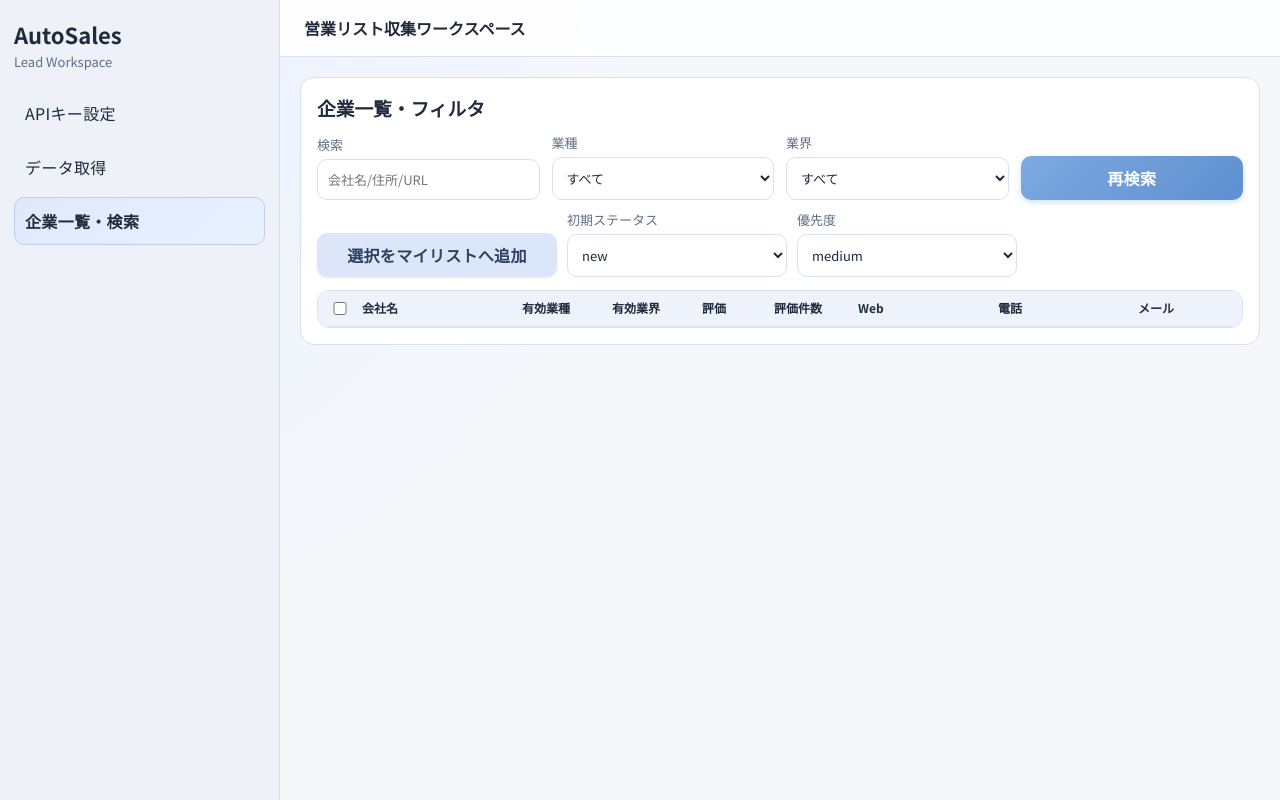
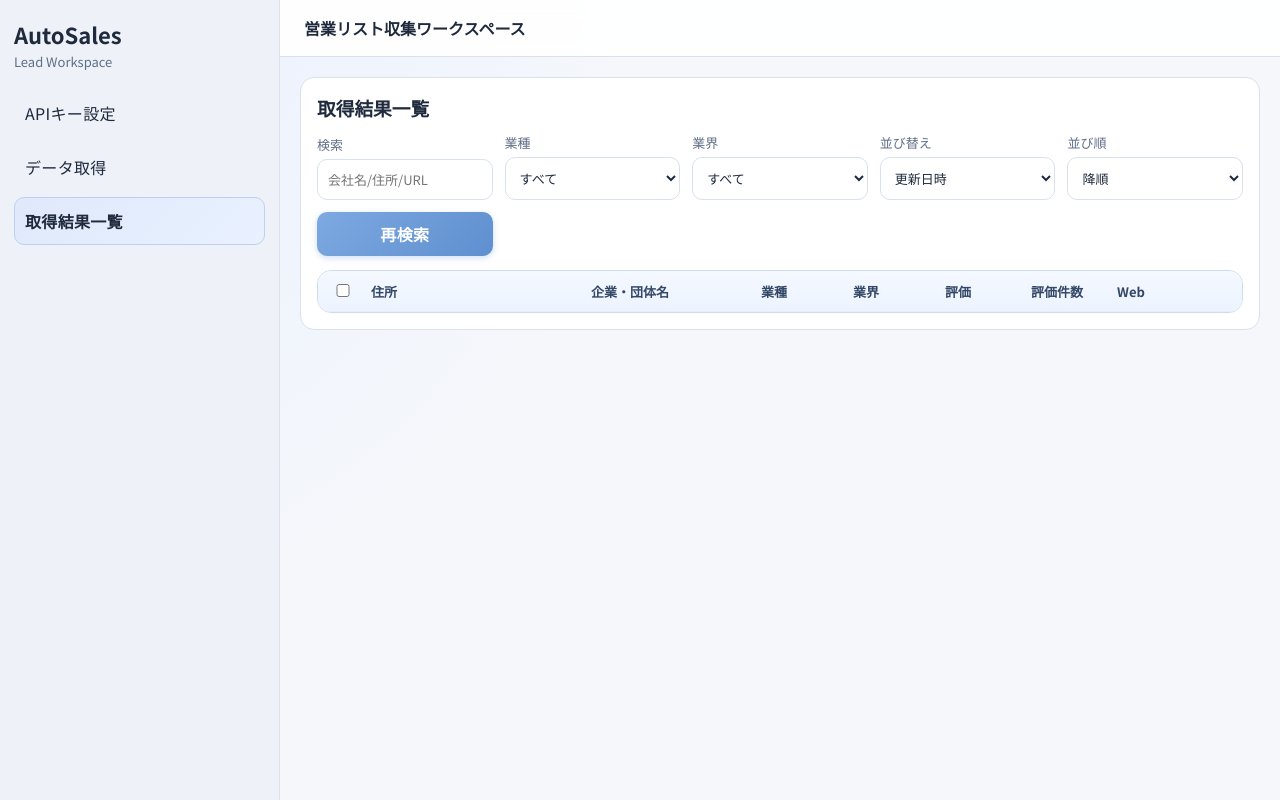
Before and after one commit to macdown360/maptolist, a FastAPI app: page / in a window 1280 px wide. Run offline with FastAPI, Linux system fonts and the light colour scheme; data comes from the database, SQL or seed files in the repository; data that the repository does not hold is empty; some libraries are stand-ins or nearby versions.

Commit message:
feat: 日本の住所解析機能を追加し、リード情報に郵便番号、都道府県、市区町村を追加

```diff
--- a/app/main.py
+++ b/app/main.py
@@ -26,6 +26,13 @@ BASE_DIR = Path(__file__).resolve().parent.parent
 DB_PATH = BASE_DIR / "autosales.db"
 load_dotenv(BASE_DIR / ".env")
 EMAIL_REGEX = re.compile(r"[A-Za-z0-9._%+-]+@[A-Za-z0-9.-]+\.[A-Za-z]{2,}")
+POSTAL_CODE_REGEX = re.compile(r"〒?\s*(\d{3})[-ー]?\s*(\d{4})")
+PREFECTURE_REGEX = re.compile(
+    r"(北海道|(?:東京都|京都府|大阪府)|(?:.{2,3}県))"
+)
+CITY_REGEX = re.compile(
+    r"^(.*?(?:市.*?区|市|区|町|村))"
+)
 DEFAULT_DAILY_SEND_LIMIT = int(os.getenv("DAILY_SEND_LIMIT", "100"))
 GOOGLE_CLIENT_ID = os.getenv("GOOGLE_CLIENT_ID", "")
 GOOGLE_CLIENT_SECRET = os.getenv("GOOGLE_CLIENT_SECRET", "")
@@ -325,6 +332,11 @@ def init_db() -> None:
         safe_add_column(conn, "leads", "rating REAL")
         safe_add_column(conn, "leads", "user_ratings_total INTEGER")
         safe_add_column(conn, "leads", "editorial_summary TEXT")
+        safe_add_column(conn, "leads", "postal_code TEXT")
+        safe_add_column(conn, "leads", "prefecture TEXT")
+        safe_add_column(conn, "leads", "city TEXT")
+        safe_add_column(conn, "leads", "address_detail TEXT")
+        safe_add_column(conn, "leads", "address_components_json TEXT")
         conn.execute(
             """
             CREATE TABLE IF NOT EXISTS contact_logs (
@@ -446,6 +458,106 @@ def now_iso() -> str:
     return datetime.now(UTC).isoformat()
 
 
+def split_jp_address(raw_address: str) -> dict[str, str]:
+    """Split Japanese address into postal code/prefecture/city/detail for display."""
+    text = (raw_address or "").strip()
+    postal_code = ""
+    prefecture = ""
+    city = ""
+    detail = ""
+
+    if not text:
+        return {
+            "postal_code": postal_code,
+            "prefecture": prefecture,
+            "city": city,
+            "address_detail": detail,
+        }
+
+    m_postal = POSTAL_CODE_REGEX.search(text)
+    if m_postal:
+        postal_code = f"{m_postal.group(1)}-{m_postal.group(2)}"
+        text = (text[:m_postal.start()] + text[m_postal.end():]).strip()
+
+    m_pref = PREFECTURE_REGEX.search(text)
+    if m_pref:
+        prefecture = m_pref.group(1)
+        rest = text[m_pref.end():].strip()
+    else:
+        rest = text
+
+    m_city = CITY_REGEX.match(rest)
+    if m_city:
+        city = m_city.group(1).strip()
+        detail = rest[m_city.end():].strip()
+    else:
+        detail = rest
+
+    return {
+        "postal_code": postal_code,
+        "prefecture": prefecture,
+        "city": city,
+        "address_detail": detail,
+    }
+
+
+def parse_address_components(address_components: list[dict[str, Any]]) -> dict[str, str]:
+    """Extract key address fields from Google Places address_components."""
+    if not address_components:
+        return {
+            "postal_code": "",
+            "prefecture": "",
+            "city": "",
+            "address_detail": "",
+        }
+
+    by_type: dict[str, str] = {}
+    for component in address_components:
+        long_name = str(component.get("long_name", "")).strip()
+        types = component.get("types", [])
+        if not long_name or not isinstance(types, list):
+            continue
+        for t in types:
+            t_name = str(t).strip()
+            if t_name and t_name not in by_type:
+                by_type[t_name] = long_name
+
+    postal = by_type.get("postal_code", "")
+    postal_suffix = by_type.get("postal_code_suffix", "")
+    postal_code = f"{postal}-{postal_suffix}" if postal and postal_suffix else postal
+
+    prefecture = by_type.get("administrative_area_level_1", "")
+    city = (
+        by_type.get("locality", "")
+        or by_type.get("administrative_area_level_2", "")
+        or by_type.get("sublocality_level_1", "")
+    )
+
+    detail_parts: list[str] = []
+    for key in [
+        "sublocality_level_2",
+        "sublocality_level_3",
+        "sublocality_level_4",
+        "sublocality_level_5",
+        "route",
+        "street_number",
+        "premise",
+        "subpremise",
+    ]:
+        val = by_type.get(key, "")
+        if val:
+            detail_parts.append(val)
+
+    address_detail = "".join(detail_parts)
+
+    return {
+        "postal_code": postal_code,
+        "prefecture": prefecture,
+        "city": city,
+        "address_detail": address_detail,
+    }
+
+
 def safe_add_column(conn: sqlite3.Connection, table: str, column_def: str) -> None:
     try:
         conn.execute(f"ALTER TABLE {table} ADD COLUMN {column_def}")
@@ -817,6 +929,8 @@ def get_leads(
     q: str = Query("", description="会社名や住所で検索"),
     category: str = Query("", description="業種フィルタ"),
     industry: str = Query("", description="業界フィルタ"),
+    sort_by: str = Query("updated_at", description="並び替え項目"),
+    sort_dir: str = Query("desc", description="並び順 asc/desc"),
 ) -> dict[str, Any]:
     init_db()
 
@@ -845,7 +959,26 @@ def get_leads(
         sql += " AND COALESCE(mt.industry, l.industry) = ?"
         params.append(industry)
 
-    sql += " ORDER BY l.updated_at DESC"
+    allowed_sort_columns = {
+        "updated_at": "l.updated_at",
+        "address": "l.address",
+        "name": "l.name",
+        "category": "COALESCE(mt.category, l.category)",
+        "industry": "COALESCE(mt.industry, l.industry)",
+        "rating": "l.rating",
+        "user_ratings_total": "l.user_ratings_total",
+    }
+
+    normalized_dir = sort_dir.strip().lower()
+    if normalized_dir not in {"asc", "desc"}:
+        raise HTTPException(status_code=400, detail="sort_dir は asc または desc を指定してください")
+
+    normalized_sort_by = sort_by.strip().lower()
+    sort_column = allowed_sort_columns.get(normalized_sort_by)
+    if not sort_column:
+        raise HTTPException(status_code=400, detail="未対応の sort_by です")
+
+    sql += f" ORDER BY {sort_column} {normalized_dir}, l.updated_at DESC"
 
     with sqlite3.connect(DB_PATH) as conn:
         conn.row_factory = sqlite3.Row
@@ -873,6 +1006,30 @@ def get_leads(
     for row in rows:
         item = dict(row)
         item["suppressed"] = is_suppressed(item.get("email", ""))
+
+        components_json = item.get("address_components_json", "") or ""
+        resolved = {
+            "postal_code": item.get("postal_code", "") or "",
+            "prefecture": item.get("prefecture", "") or "",
+            "city": item.get("city", "") or "",
+            "address_detail": item.get("address_detail", "") or "",
+        }
+
+        if components_json and not all(resolved.values()):
+            try:
+                parsed_components = json.loads(components_json)
+                if isinstance(parsed_components, list):
+                    from_components = parse_address_components(parsed_components)
+                    for k, v in from_components.items():
+                        if not resolved[k] and v:
+                            resolved[k] = v
+            except json.JSONDecodeError:
+                pass
+
+        if not any(resolved.values()):
+            resolved = split_jp_address(item.get("address", ""))
+
+        item.update(resolved)
         items.append(item)
 
     return {
@@ -880,6 +1037,10 @@ def get_leads(
         "filters": {
             "categories": [r[0] for r in categories],
             "industries": [r[0] for r in industries],
+        },
+        "sort": {
+            "sort_by": normalized_sort_by,
+            "sort_dir": normalized_dir,
         },
         "send_limit": {
             "daily_limit": DEFAULT_DAILY_SEND_LIMIT,
@@ -1317,7 +1478,7 @@ async def fetch_places(
             for place in results:
                 detail_params = {
                     "place_id": place.get("place_id"),
-                    "fields": "name,website,formatted_phone_number,formatted_address,types,rating,user_ratings_total",
+                    "fields": "name,website,formatted_phone_number,formatted_address,address_components,types,rating,user_ratings_total",
                     "language": language,
                     "key": api_key,
                 }
@@ -1332,6 +1493,10 @@ async def fetch_places(
                 website = detail_data.get("website", "")
                 email = await extract_email_from_website(client, website)
                 category, industry = classify_business(detail_types, place.get("name", ""), website)
+                address_components = detail_data.get("address_components", [])
+                if not isinstance(address_components, list):
+                    address_components = []
+                address_parts = parse_address_components(address_components)
 
                 places.append(
                     {
@@ -1346,6 +1511,11 @@ async def fetch_places(
                         "raw_types": ",".join(detail_types),
                         "category": category,
                         "industry": industry,
+                        "postal_code": address_parts.get("postal_code", ""),
+                        "prefecture": address_parts.get("prefecture", ""),
+                        "city": address_parts.get("city", ""),
+                        "address_detail": address_parts.get("address_detail", ""),
+                        "address_components_json": json.dumps(address_components, ensure_ascii=False),
                     }
                 )
                 if len(places) >= max_results:
@@ -1445,8 +1615,8 @@ def upsert_lead(item: dict[str, Any], user_id: int | None = None) -> None:
     with sqlite3.connect(DB_PATH) as conn:
         conn.execute(
             """
-            INSERT INTO leads (name, place_id, website, phone, email, address, category, industry, rating, user_ratings_total, raw_types, user_id, created_at, updated_at)
-            VALUES (?, ?, ?, ?, ?, ?, ?, ?, ?, ?, ?, ?, ?, ?)
+            INSERT INTO leads (name, place_id, website, phone, email, address, category, industry, rating, user_ratings_total, raw_types, postal_code, prefecture, city, address_detail, address_components_json, user_id, created_at, updated_at)
+            VALUES (?, ?, ?, ?, ?, ?, ?, ?, ?, ?, ?, ?, ?, ?, ?, ?, ?, ?, ?)
             ON CONFLICT(place_id) DO UPDATE SET
                 name=excluded.name,
                 website=excluded.website,
@@ -1458,6 +1628,11 @@ def upsert_lead(item: dict[str, Any], user_id: int | None = None) -> None:
                 rating=excluded.rating,
                 user_ratings_total=excluded.user_ratings_total,
                 raw_types=excluded.raw_types,
+                postal_code=excluded.postal_code,
+                prefecture=excluded.prefecture,
+                city=excluded.city,
+                address_detail=excluded.address_detail,
+                address_components_json=excluded.address_components_json,
                 user_id=excluded.user_id,
                 updated_at=excluded.updated_at
             """,
@@ -1473,6 +1648,11 @@ def upsert_lead(item: dict[str, Any], user_id: int | None = None) -> None:
                 item.get("rating"),
                 item.get("user_ratings_total"),
                 item.get("raw_types", ""),
+                item.get("postal_code", ""),
+                item.get("prefecture", ""),
+                item.get("city", ""),
+                item.get("address_detail", ""),
+                item.get("address_components_json", ""),
                 user_id,
                 now,
                 now,
--- a/app/static/app.js
+++ b/app/static/app.js
@@ -180,6 +180,7 @@ function renderLeadsTable(items) {
       (item) => `
       <tr>
         <td><input type="checkbox" class="lead-check" value="${item.id}" /></td>
+        <td>${escapeHtml(item.address)}</td>
         <td>${escapeHtml(item.name)}</td>
         <td>${escapeHtml(item.effective_category || item.category)}</td>
         <td>${escapeHtml(item.effective_industry || item.industry)}</td>
@@ -188,7 +189,6 @@ function renderLeadsTable(items) {
         <td>${item.website ? `<a href="${escapeHtml(item.website)}" target="_blank" rel="noopener noreferrer">${escapeHtml(item.website)}</a>` : ''}</td>
         <td>${escapeHtml(item.phone)}</td>
         <td>${escapeHtml(item.email)}${item.suppressed ? ' (停止中)' : ''}</td>
-        <td>${escapeHtml(item.address)}</td>
       </tr>
     `,
     )
--- a/app/static/styles.css
+++ b/app/static/styles.css
@@ -351,64 +351,102 @@ button.ghost:hover {
 
 .table-wrap {
   overflow: auto;
-  border: 1px solid var(--line);
-  border-radius: 12px;
+  border: 1px solid #cfdbee;
+  border-radius: 14px;
+  background: #ffffff;
+  box-shadow: inset 0 1px 0 #f8fbff;
   max-width: 100%;
+}
+
+#view-leads #filter-form {
+  margin-bottom: 14px;
 }
 
 table {
   width: 100%;
-  border-collapse: collapse;
-  min-width: 760px;
+  border-collapse: separate;
+  border-spacing: 0;
+  min-width: 980px;
   table-layout: fixed;
 }
 
 th,
 td {
-  border-bottom: 1px solid #e1e7f3;
-  padding: 8px;
+  border-bottom: 1px solid #e6edf8;
+  padding: 10px 11px;
   text-align: left;
-  font-size: 12px;
-  vertical-align: top;
+  font-size: 13px;
+  vertical-align: middle;
   overflow-wrap: anywhere;
+}
+
+#lead-table thead th {
+  position: sticky;
+  top: 0;
+  z-index: 1;
+  background: linear-gradient(180deg, #f4f8ff, #edf4ff);
+  color: #334766;
+  font-weight: 700;
+}
+
+#lead-table tbody tr:nth-child(even) {
+  background: #fbfdff;
+}
+
+#lead-table tbody tr:hover {
+  background: #eef5ff;
+}
+
+#lead-table a {
+  color: #2e5fa8;
+  text-decoration: none;
+  font-weight: 600;
+}
+
+#lead-table a:hover {
+  text-decoration: underline;
 }
 
 #lead-table th:nth-child(1),
 #lead-table td:nth-child(1) {
-  width: 36px;
+  width: 42px;
+  text-align: center;
 }
 
 #lead-table th:nth-child(2),
 #lead-table td:nth-child(2) {
-  width: 160px;
+  width: 220px;
 }
 
 #lead-table th:nth-child(3),
-#lead-table td:nth-child(3),
-#lead-table th:nth-child(4),
-#lead-table td:nth-child(4) {
-  width: 90px;
+#lead-table td:nth-child(3) {
+  width: 170px;
 }
 
+#lead-table th:nth-child(4),
+#lead-table td:nth-child(4),
 #lead-table th:nth-child(5),
 #lead-table td:nth-child(5) {
-  width: 72px;
+  width: 92px;
 }
 
 #lead-table th:nth-child(6),
-#lead-table td:nth-child(6) {
-  width: 84px;
+#lead-table td:nth-child(6),
+#lead-table th:nth-child(7),
+#lead-table td:nth-child(7) {
+  width: 86px;
 }
 
-#lead-table th:nth-child(7),
-#lead-table td:nth-child(7),
 #lead-table th:nth-child(8),
 #lead-table td:nth-child(8) {
-  width: 140px;
+  width: 170px;
 }
 
 #lead-table th:nth-child(9),
-#lead-table td:nth-child(9),
+#lead-table td:nth-child(9) {
+  width: 130px;
+}
+
 #lead-table th:nth-child(10),
 #lead-table td:nth-child(10) {
   width: 160px;
--- a/app/templates/index.html
+++ b/app/templates/index.html
@@ -17,7 +17,7 @@
       <nav class="menu" id="view-menu">
         <button class="menu-item" data-view="settings">APIキー設定</button>
         <button class="menu-item" data-view="import">データ取得</button>
-        <button class="menu-item active" data-view="leads">企業一覧・検索</button>
+        <button class="menu-item active" data-view="leads">取得結果一覧</button>
       </nav>
     </aside>
 
@@ -60,7 +60,7 @@
             <label>キーワード<input name="query" required placeholder="例: 税理士 / カフェ / 自動車整備 / 不動産 東京" /></label>
             <label>地域<input name="region" placeholder="例: 新宿区" /></label>
             <label>最大件数<input type="number" name="max_results" min="1" max="60" value="20" /></label>
-            <p class="field-note">※件数に応じて、Google Cloudeの利用料が発生します。</p>
+            <p class="field-note">※件数に応じて、Google Cloudの利用料が発生します。</p>
             <button type="submit">取得開始</button>
           </form>
           <p id="import-result" class="muted"></p>
@@ -69,47 +69,44 @@
 
       <section class="view active" id="view-leads">
         <div class="panel">
-          <h3>企業一覧・フィルタ</h3>
+          <h3>取得結果一覧</h3>
           <form id="filter-form" class="form-grid compact">
             <label>検索<input name="q" placeholder="会社名/住所/URL" /></label>
             <label>業種<select name="category"><option value="">すべて</option></select></label>
             <label>業界<select name="industry"><option value="">すべて</option></select></label>
+            <label>並び替え
+              <select name="sort_by">
+                <option value="updated_at">更新日時</option>
+                <option value="address">住所</option>
+                <option value="category">業種</option>
+                <option value="industry">業界</option>
+                <option value="name">企業・団体名</option>
+                <option value="rating">評価</option>
+                <option value="user_ratings_total">評価件数</option>
+              </select>
+            </label>
+            <label>並び順
+              <select name="sort_dir">
+                <option value="asc">昇順</option>
+                <option value="desc" selected>降順</option>
+              </select>
+            </label>
             <button type="submit">再検索</button>
           </form>
-          <div class="inline-actions">
-            <button id="add-to-my-list" type="button" class="ghost">選択をマイリストへ追加</button>
-            <label>初期ステータス
-              <select id="my-list-default-status">
-                <option value="new">new</option>
-                <option value="contacted">contacted</option>
-                <option value="nurturing">nurturing</option>
-                <option value="closed">closed</option>
-                <option value="excluded">excluded</option>
-              </select>
-            </label>
-            <label>優先度
-              <select id="my-list-default-priority">
-                <option value="high">high</option>
-                <option value="medium" selected>medium</option>
-                <option value="low">low</option>
-              </select>
-            </label>
-          </div>
-          <p id="my-list-add-result" class="muted"></p>
           <div class="table-wrap">
             <table id="lead-table">
               <thead>
                 <tr>
                   <th><input type="checkbox" id="select-all" /></th>
-                  <th>会社名</th>
-                  <th>有効業種</th>
-                  <th>有効業界</th>
+                  <th>住所</th>
+                  <th>企業・団体名</th>
+                  <th>業種</th>
+                  <th>業界</th>
                   <th>評価</th>
                   <th>評価件数</th>
                   <th>Web</th>
                   <th>電話</th>
                   <th>メール</th>
-                  <th>住所</th>
                 </tr>
               </thead>
               <tbody></tbody>
```
